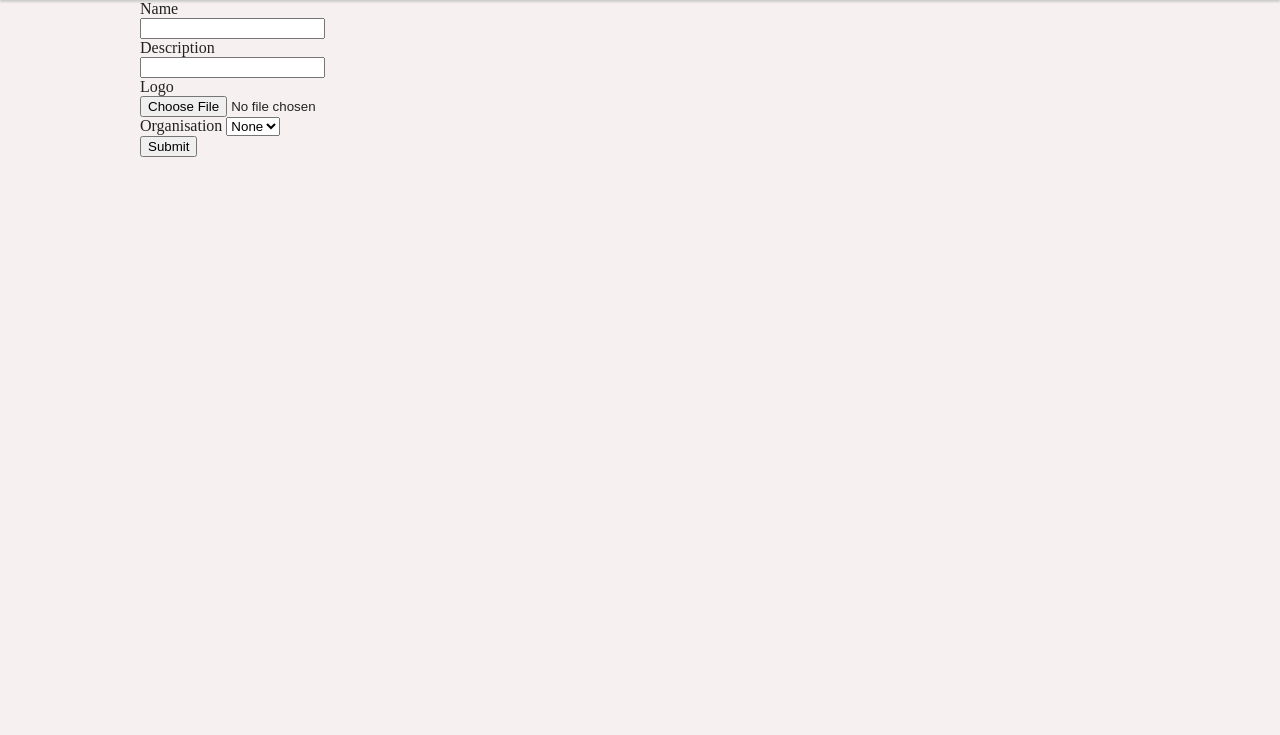
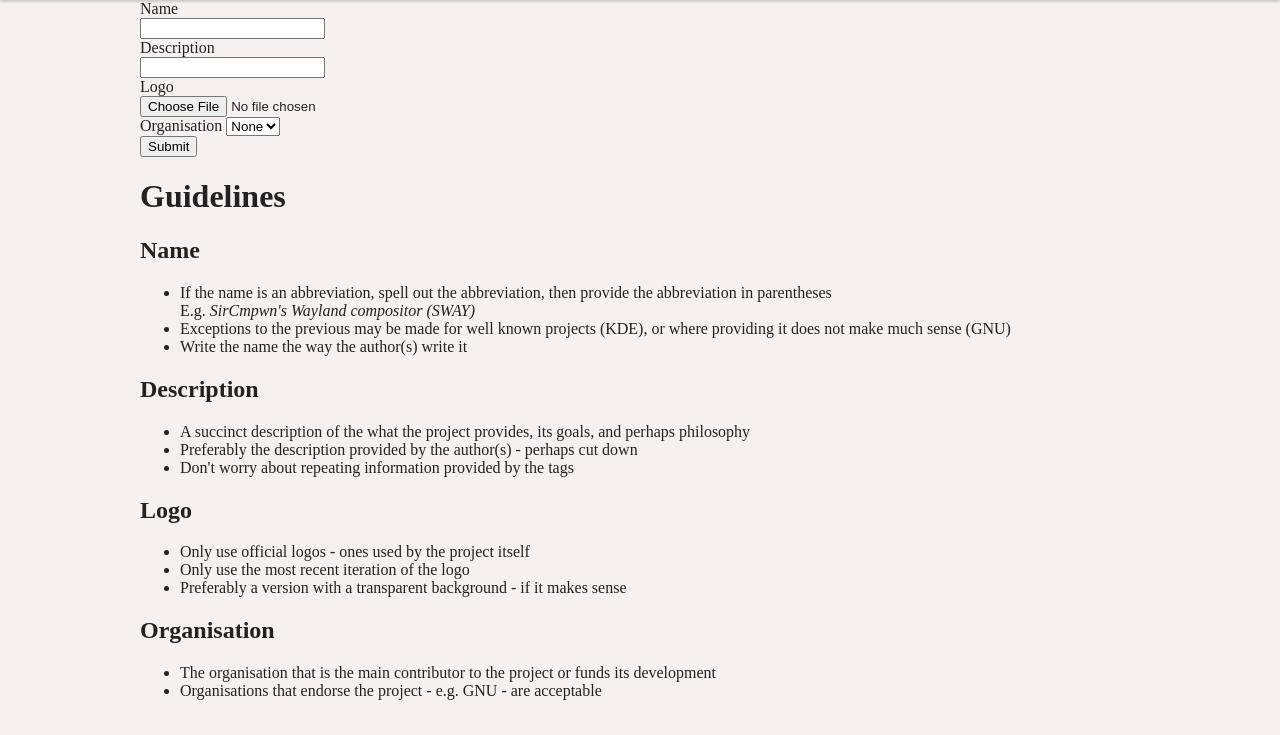
Before and after one commit to williamvds/fossfund, a Python web app: template src/templates/softwareForm.html in a window 1280 px wide. Shown: the part 65-800 px from the top of the page. Run offline with Jinja, Linux system fonts and the light colour scheme; the template is opened without the code that fills it, so the values that code supplies are empty.

Commit message:
software form: add guidelines

```diff
--- a/src/templates/softwareForm.html
+++ b/src/templates/softwareForm.html
@@ -15,4 +15,32 @@
     <input type=submit value="Submit{{ ' changes' if res else ''}}">
     {% if res %}<input type=number name=softID value="{{res.software_softID}}" hidden>{% endif %}
 </form>
+
+<h1>Guidelines</h2>
+<h2>Name</h2>
+<ul>
+  <li>If the name is an abbreviation, spell out the abbreviation, then provide the abbreviation
+    in parentheses<br> E.g. <em>SirCmpwn's Wayland compositor (SWAY)</em>
+  <li>Exceptions to the previous may be made for well known projects (KDE), or where providing it
+    does not make much sense (GNU)
+  <li>Write the name the way the author(s) write it
+</ul>
+<h2>Description</h2>
+<ul>
+  <li>A succinct description of the what the project provides, its goals, and perhaps philosophy
+  <li>Preferably the description provided by the author(s) - perhaps cut down
+  <li>Don't worry about repeating information provided by the tags
+</ul>
+<h2>Logo</h2>
+<ul>
+  <li>Only use official logos - ones used by the project itself
+  <li>Only use the most recent iteration of the logo
+  <li>Preferably a version with a transparent background - if it makes sense
+</ul>
+<h2>Organisation</h2>
+<ul>
+  <li>The organisation that is the main contributor to the project or funds its
+    development
+  <li>Organisations that endorse the project - e.g. GNU - are acceptable
+</ul>
 {% endblock %}
```
